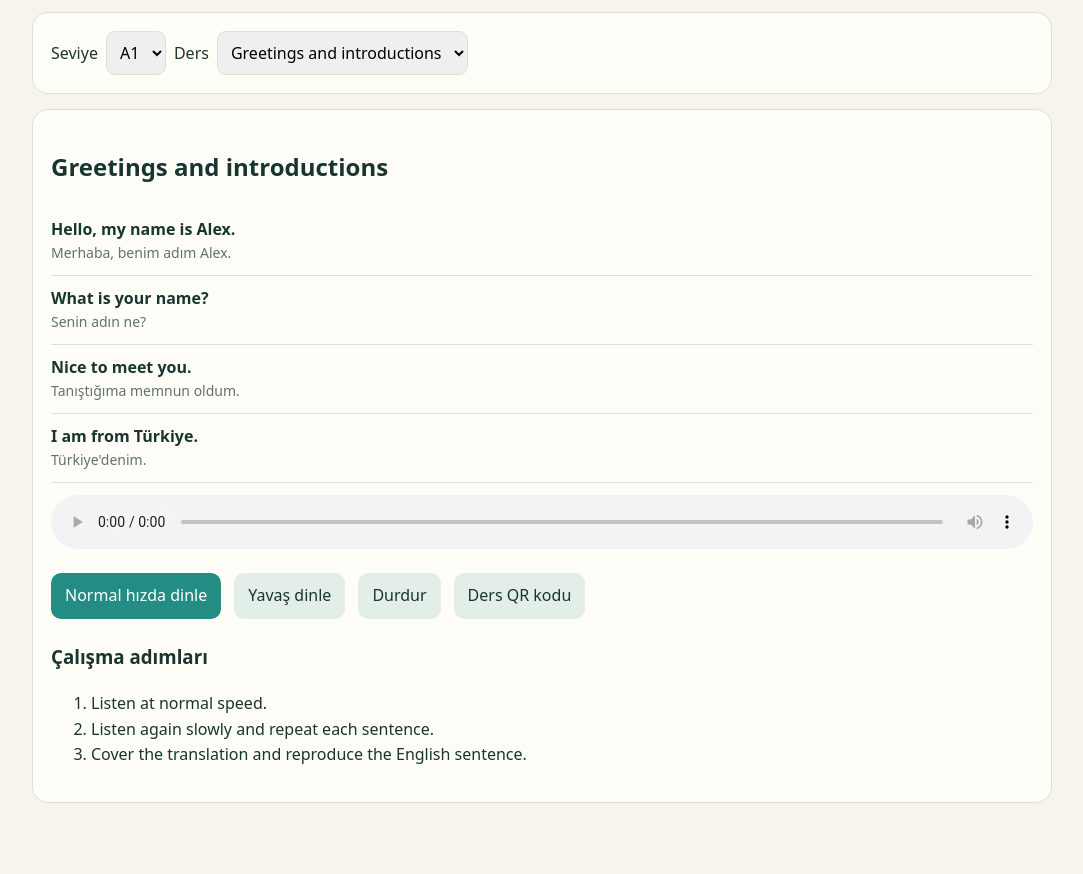
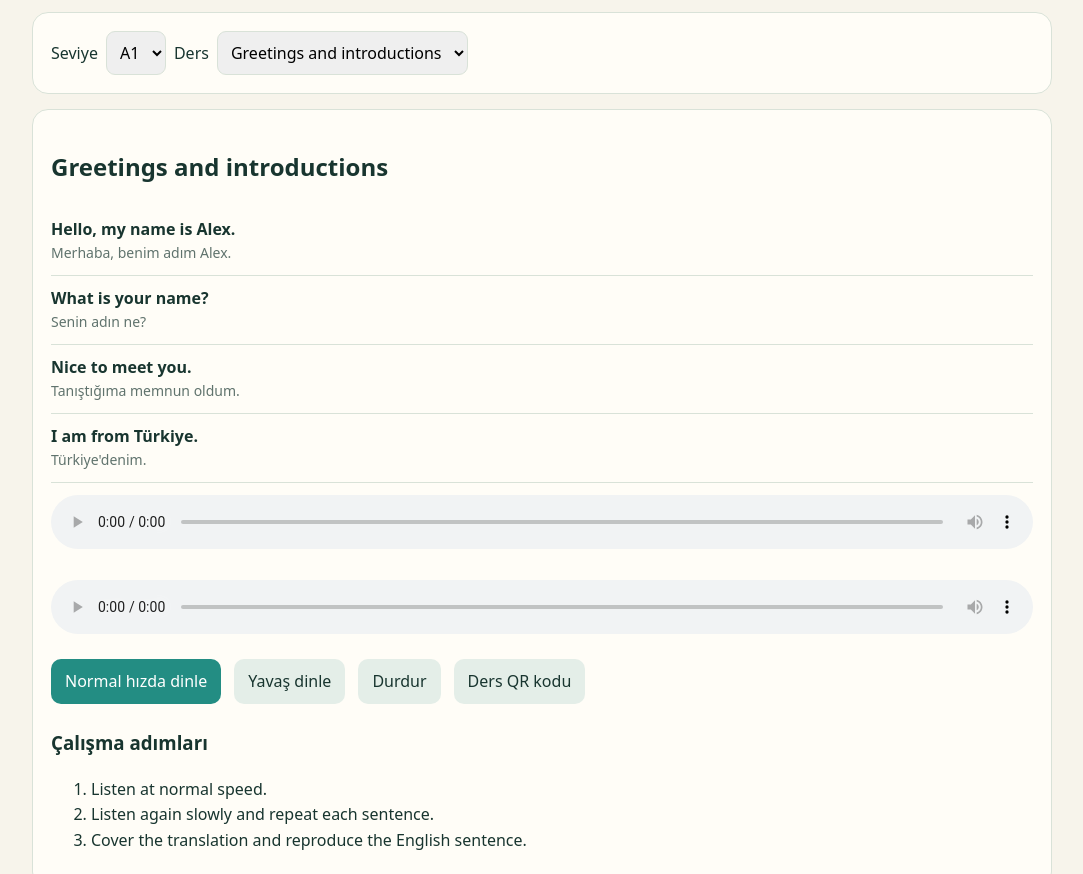
Before and after one commit to ernestomartineztr-star/English, a plain HTML site: page index.html in a window 1280 px wide. Shown: the part 626-1500 px from the top of the page, without its empty margins (98-1181 px from the left). Drawn offline with Linux system fonts and the light colour scheme.

Commit message:
Add lesson MP3 playback controls

```diff
--- a/index.html
+++ b/index.html
@@ -3,7 +3,7 @@
 </style></head><body><header><h1>English A1–C2</h1><p>Altı seviye · 60 ders · Dinleme ve konuşma pratiği</p></header><main>
 <section class="panel"><h2>Sesli çalışma kütüphanesi</h2><div class="row"><img id="coverqr" width="132" height="132" alt="Ana kütüphane QR kodu"><span class="muted">Kitabın kapak QR kodu · Ana ses kütüphanesi</span></div><p>Her dersin İngilizce örneklerini cihazının yerleşik seslendirmesiyle normal veya yavaş hızda dinle. Cihazında İngilizce ses paketi bulunması önerilir.</p><div class="row"><span class="tag">60 konu</span><span class="tag">Normal / yavaş dinleme</span><span class="tag">Türkçe karşılıklar</span></div><p class="muted" id="state">Ders kataloğu yükleniyor…</p></section>
 <section class="panel"><div class="row"><label for="level">Seviye</label><select id="level"><option>A1</option><option>A2</option><option>B1</option><option>B2</option><option>C1</option><option>C2</option></select><label for="lesson">Ders</label><select id="lesson"></select></div></section>
-<section class="panel" id="detail"><h2 id="title">Ders seç</h2><p id="objective" class="muted"></p><div id="sentences"></div><audio id="audio" controls preload="none" style="width:100%;margin:12px 0"></audio><div class="row"><button id="normal">Normal hızda dinle</button><button class="alt" id="slow">Yavaş dinle</button><button class="alt" id="stop">Durdur</button><button class="alt" id="qr">Ders QR kodu</button></div><div id="qrbox" class="hidden"><img id="qrimg" alt="Ders bağlantısı için QR kod" width="170" height="170"><p class="muted">Bu dersin paylaşılabilir bağlantısı için QR kod.</p></div><p class="muted" id="status" aria-live="polite"></p><h3>Çalışma adımları</h3><ol id="practice"></ol></section>
+<section class="panel" id="detail"><h2 id="title">Ders seç</h2><p id="objective" class="muted"></p><div id="sentences"></div><audio id="audio" controls preload="none" style="width:100%;margin:12px 0"></audio><audio id="audio" controls preload="none" style="width:100%;margin:12px 0"></audio><div class="row"><button id="normal">Normal hızda dinle</button><button class="alt" id="slow">Yavaş dinle</button><button class="alt" id="stop">Durdur</button><button class="alt" id="qr">Ders QR kodu</button></div><div id="qrbox" class="hidden"><img id="qrimg" alt="Ders bağlantısı için QR kod" width="170" height="170"><p class="muted">Bu dersin paylaşılabilir bağlantısı için QR kod.</p></div><p class="muted" id="status" aria-live="polite"></p><h3>Çalışma adımları</h3><ol id="practice"></ol></section>
 </main><footer>English A1–C2 · Kişisel çalışma kütüphanesi</footer>
 <script>
 let catalog;const $=id=>document.getElementById(id);const base=location.origin+location.pathname;
```
